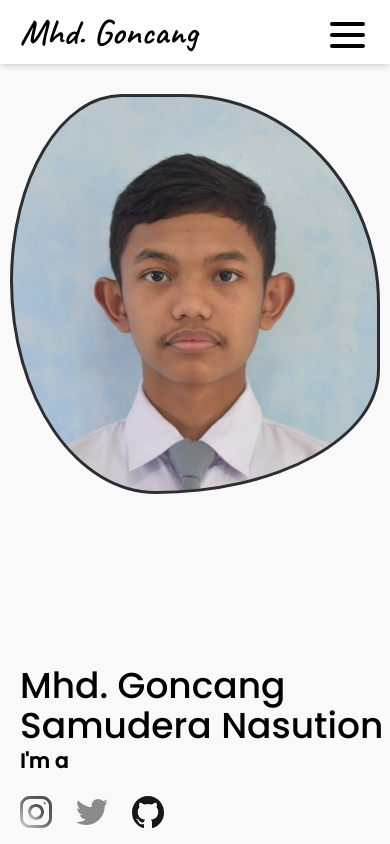
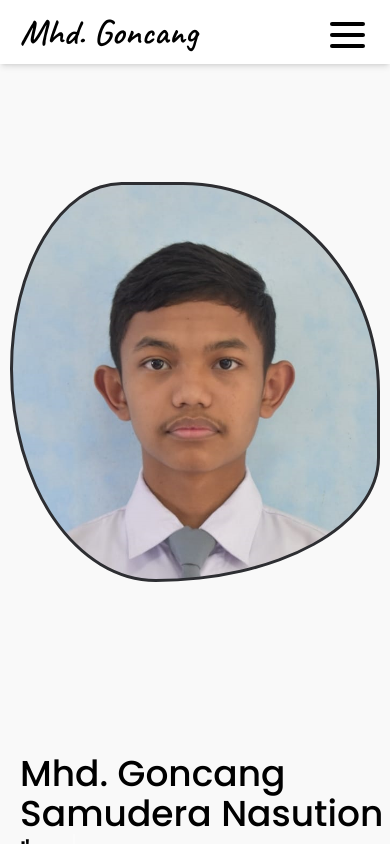
Before and after one commit to goncang1512/portfolio-mhd-goncang-samudera, a React (Vite) app: page / in a window 390 px wide. Built offline with nearby package versions, Linux system fonts and the light colour scheme.

Commit message:
New Update 22/07/2023

```diff
--- a/src/components/pages/HomePage.jsx
+++ b/src/components/pages/HomePage.jsx
@@ -15,7 +15,7 @@ function HomePage() {
         <div className="home-left md:order-1 order-2 w-full h-full items-center flex xm-full">
           <HomeLeft />
         </div>
-        <div className="home-right md:order-2 order-1 flex w-full justify-center h-screen items-center md:mt-0 mt-24z">
+        <div className="home-right md:order-2 order-1 flex w-full justify-center h-screen items-center md:mt-0 mt-100px">
           <HomeRight />
         </div>
       </div>
--- a/tailwind.config.js
+++ b/tailwind.config.js
@@ -11,6 +11,9 @@ export default {
       colors: {
         "netral-225": "#f9f9f9",
       },
+      margin: {
+        "100px": "100px",
+      },
     },
   },
   plugins: [require("daisyui")],
```
